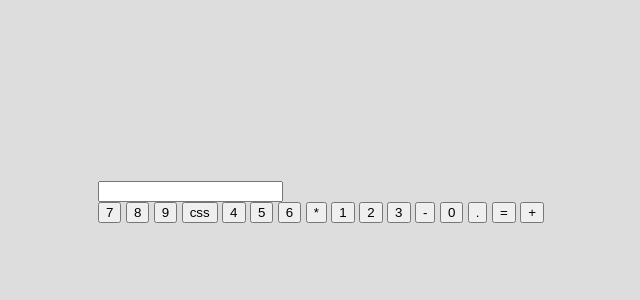
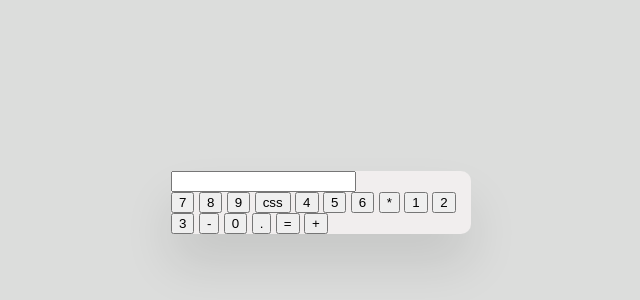
Before and after one commit to shantanunimkande/Assignment-21css, a plain HTML site: page index.html in a window 1280 px wide. Shown: the part 78-378 px from the top of the page, without its empty margins (319-959 px from the left). Drawn offline with Linux system fonts and the light colour scheme.

Commit message:
cal css added

```diff
--- a/index.html
+++ b/index.html
@@ -18,7 +18,13 @@
     box-sizing: border-box;
   }
 
+  .calculator {
+    width: 300px;
+    background-color: #f1eeee;
+    border-radius: 10px;
+    box-shadow: 0 30px 50px rgba(12, 8, 8, 0.1);
 
+  }
 
 
 
```
